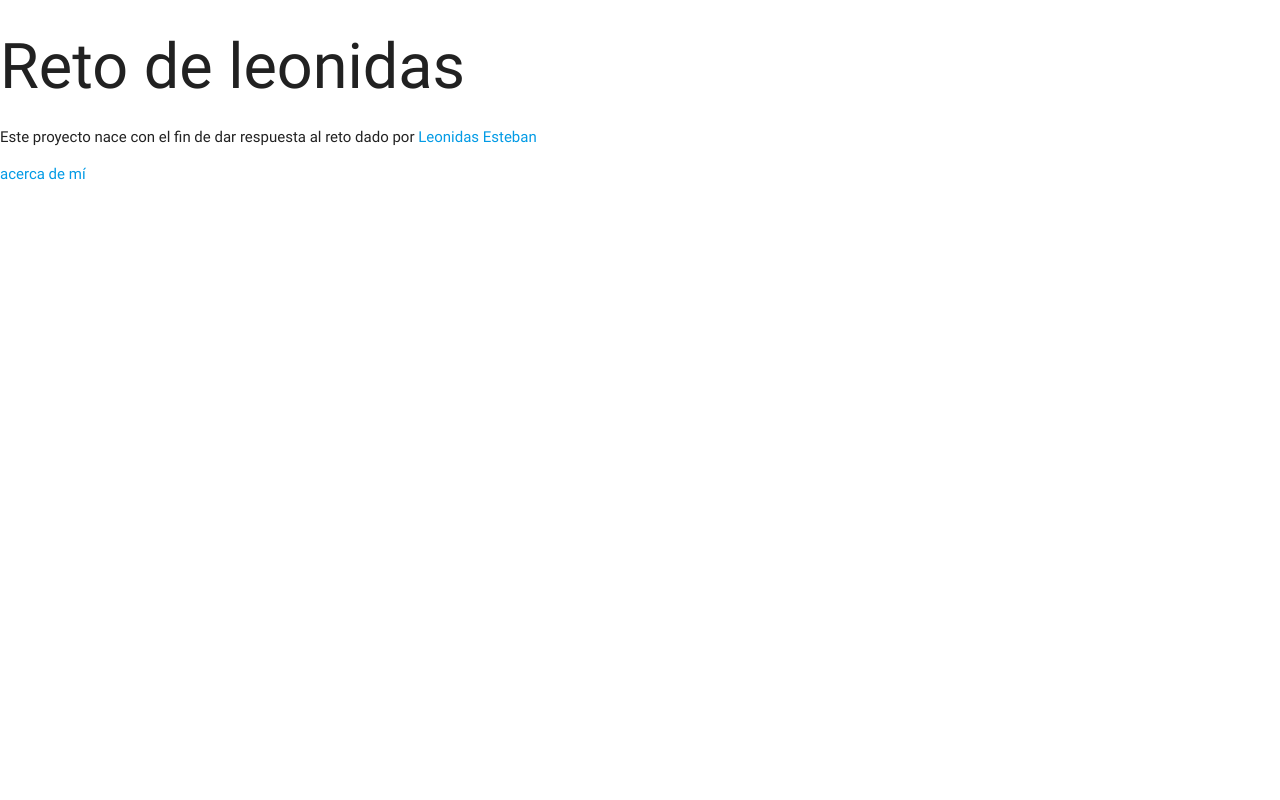
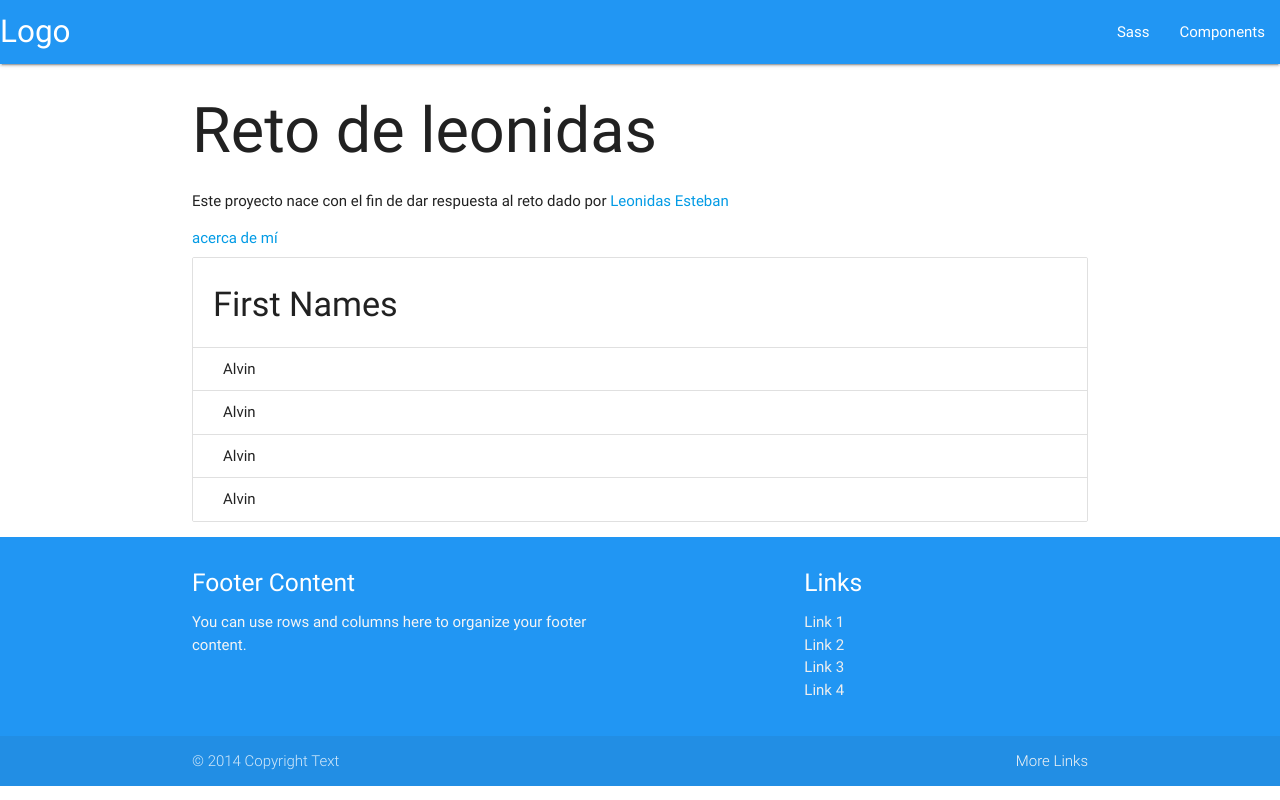
Before and after one commit to Yojanpardo/Reto-ramas-leonidas, a plain HTML site: page index.html in a window 1280 px wide. Drawn offline with Linux system fonts and the light colour scheme.

Commit message:
agrego cosas bonitas al front

```diff
--- a/index.html
+++ b/index.html
@@ -6,10 +6,54 @@
     <link type="text/css" rel="stylesheet" href="css/materialize.min.css">
   </head>
   <body>
-    <h1>Reto de leonidas</h1>
-    <p>Este proyecto nace con el fin de dar respuesta al reto dado por <a href="https://platzi.com/@LeonidasEsteban/">Leonidas Esteban</a></p>
-    <a href="me.html">acerca de mí</a>
-
-    <script type="text/javascript" src="js/materialize.min.js"></script>
+    <div class="navbar-fixed">
+      <nav>
+        <div class="nav-wrapper blue">
+          <a href="#!" class="brand-logo">Logo</a>
+          <ul class="right hide-on-med-and-down">
+            <li><a href="sass.html">Sass</a></li>
+            <li><a href="badges.html">Components</a></li>
+          </ul>
+        </div>
+      </nav>
+    </div>
+    <div class="container">
+      <h1>Reto de leonidas</h1>
+      <p>Este proyecto nace con el fin de dar respuesta al reto dado por <a href="https://platzi.com/@LeonidasEsteban/">Leonidas Esteban</a></p>
+      <a href="me.html">acerca de mí</a>
+      <ul class="collection with-header">
+        <li class="collection-header"><h4>First Names</h4></li>
+        <li class="collection-item">Alvin</li>
+        <li class="collection-item">Alvin</li>
+        <li class="collection-item">Alvin</li>
+        <li class="collection-item">Alvin</li>
+      </ul>
+    </div>
+    <footer class="page-footer blue">
+          <div class="container">
+            <div class="row">
+              <div class="col l6 s12">
+                <h5 class="white-text">Footer Content</h5>
+                <p class="grey-text text-lighten-4">You can use rows and columns here to organize your footer content.</p>
+              </div>
+              <div class="col l4 offset-l2 s12">
+                <h5 class="white-text">Links</h5>
+                <ul>
+                  <li><a class="grey-text text-lighten-3" href="#!">Link 1</a></li>
+                  <li><a class="grey-text text-lighten-3" href="#!">Link 2</a></li>
+                  <li><a class="grey-text text-lighten-3" href="#!">Link 3</a></li>
+                  <li><a class="grey-text text-lighten-3" href="#!">Link 4</a></li>
+                </ul>
+              </div>
+            </div>
+          </div>
+          <div class="footer-copyright">
+            <div class="container">
+            © 2014 Copyright Text
+            <a class="grey-text text-lighten-4 right" href="#!">More Links</a>
+            </div>
+          </div>
+        </footer>
+    <script type="text/javascript" src="js/materialize.min.xjs"></script>
   </body>
 </html>
```
